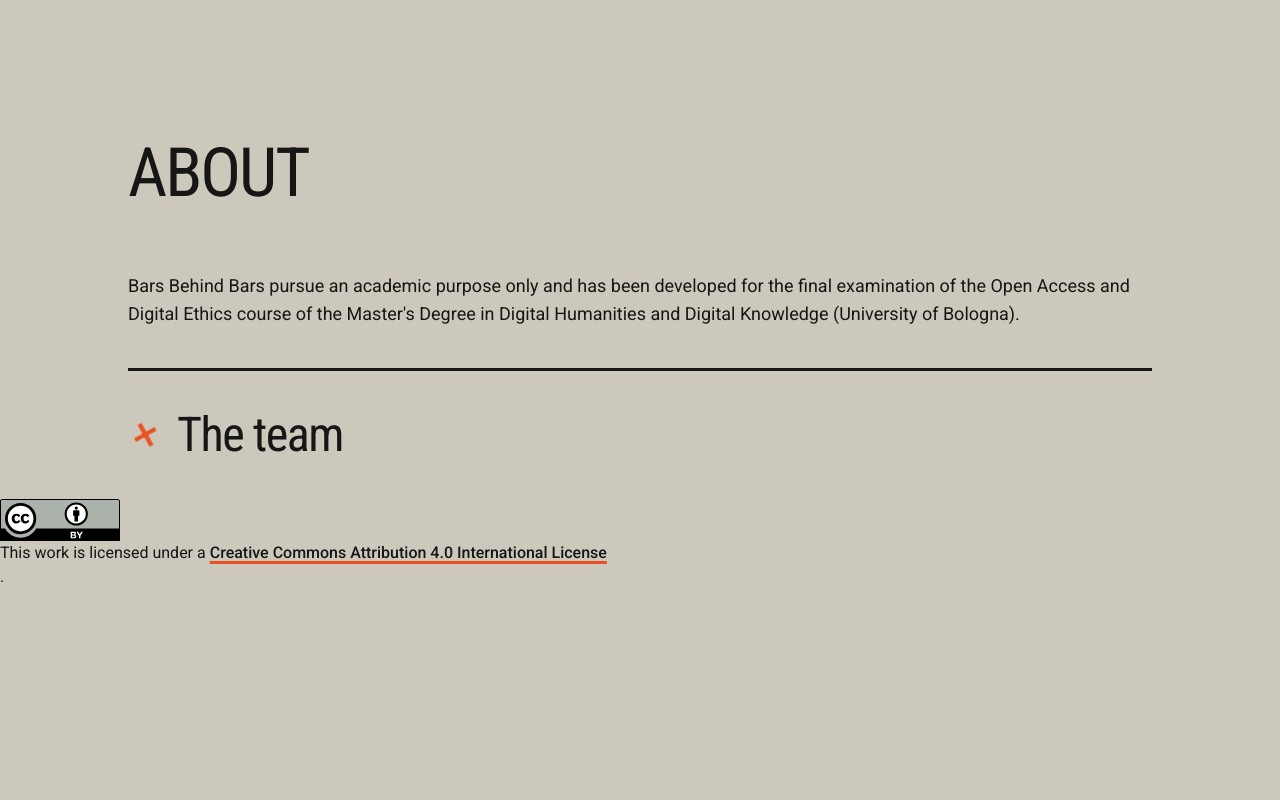
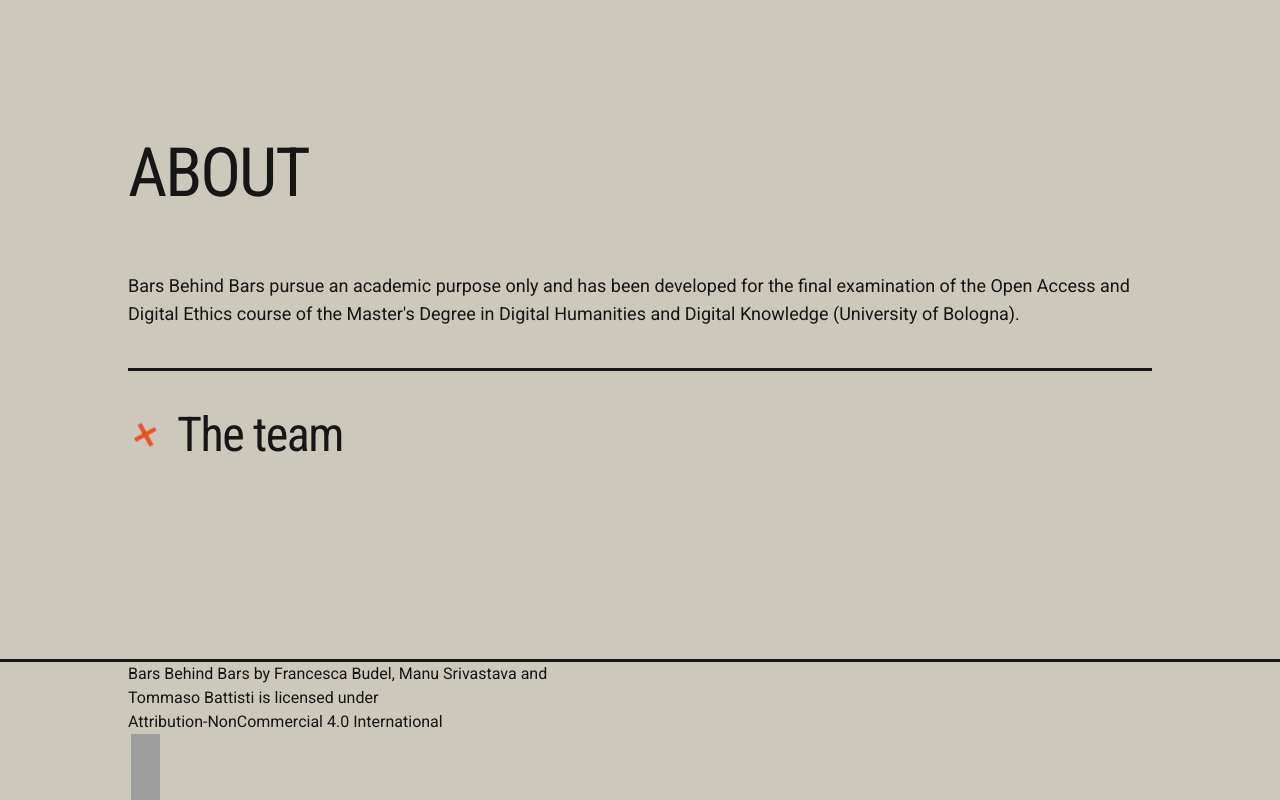
Before and after one commit to tommasobattisti/BarsBehindBars, a website: page index.html in a window 1280 px wide. Shown: the part 7112-7912 px from the top of the page. Before the commit the page ends 7701 px from the top, so only its background shows below. Drawn offline with nearby package versions, Linux system fonts and the light colour scheme; grey boxes are pictures that could not be loaded.

Commit message:
Update footer

```diff
--- a/assets/css/input.css
+++ b/assets/css/input.css
@@ -53,6 +53,10 @@ li {
 
 .prison-border-bottom {
     @apply border-[#161616] border-b-[3px] 2xl:border-b-4;
+}
+
+.prison-border-top {
+    @apply border-[#161616] border-t-[3px] 2xl:border-t-4;
 }
 
 .icon-container {
--- a/index.html
+++ b/index.html
@@ -86,6 +86,8 @@
                 <img id="timeline" class="hidden lg:block lg:h-[100%] md:object-cover" src="./assets/imgs/timeline2.svg">
         </div>
     </div>
+
+
 
     <main id="prison-main" class="px-[7.5%] md:px-[10%] 2xl:px-[15%]">
 
@@ -1249,10 +1251,22 @@
 
     </main>
 
-    <a rel="license" href="http://creativecommons.org/licenses/by/4.0/">
-        <img alt="Creative Commons License" src="./assets/icons/ccBy.svg">
-    </a>
-    <p>This work is licensed under a <a class="in-text-a" rel="license" href="http://creativecommons.org/licenses/by/4.0/">Creative Commons Attribution 4.0 International License</a></p>.
+    <footer class="section-margins px-[7.5%] md:px-[10%] 2xl:px-[15%] prison-border-top flex flex-row justify-between">
+        <div class="w-[45%]">
+            <p xmlns:cc="http://creativecommons.org/ns#" xmlns:dct="http://purl.org/dc/terms/"><a property="dct:title" rel="cc:attributionURL" href="https://prisoner-s-dilemma.github.io/BarsBehindBars/">Bars Behind Bars</a> by <a rel="cc:attributionURL dct:creator" property="cc:attributionName" href="https://github.com/Prisoner-s-Dilemma">Francesca Budel, Manu Srivastava and Tommaso Battisti</a> is licensed under <a href="http://creativecommons.org/licenses/by-nc/4.0/?ref=chooser-v1" target="_blank" rel="license noopener noreferrer" style="display:inline-block;">Attribution-NonCommercial 4.0 International
+            <img style="height:22px!important;margin-left:3px;vertical-align:text-bottom;" src="https://mirrors.creativecommons.org/presskit/icons/cc.svg?ref=chooser-v1">
+            <img style="height:22px!important;margin-left:3px;vertical-align:text-bottom;" src="https://mirrors.creativecommons.org/presskit/icons/by.svg?ref=chooser-v1"><img style="height:22px!important;margin-left:3px;vertical-align:text-bottom;" src="https://mirrors.creativecommons.org/presskit/icons/nc.svg?ref=chooser-v1"></a></p>
+        </div>
+        <div class="w-[45%]">
+
+        </div>
+
+
+
+
+    </footer>
+
+
 
 
 
```
Also changed, not shown: assets/css/tailwind.css, assets/icons/ccBy.svg (deleted), assets/icons/ccByNc.svg (added), 3 other files.
